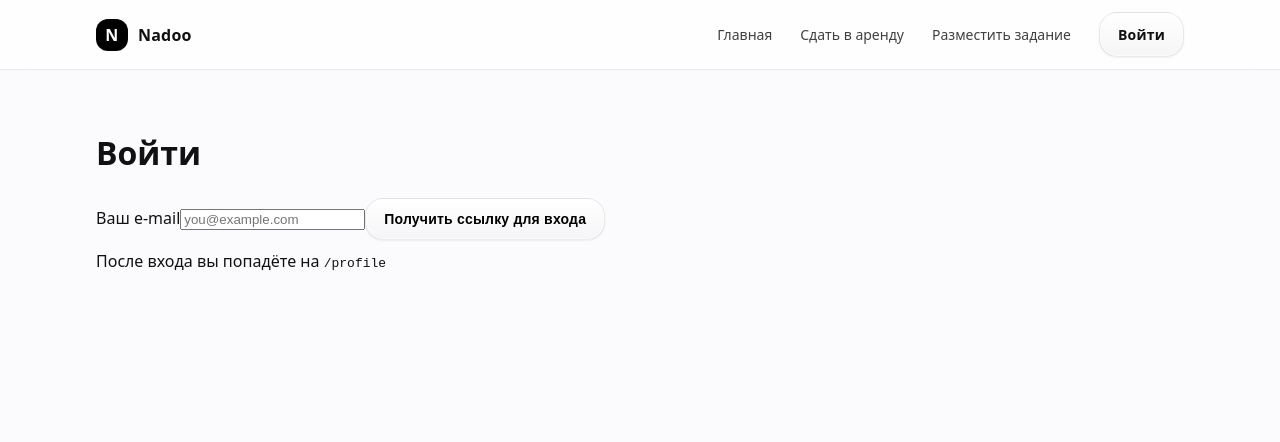
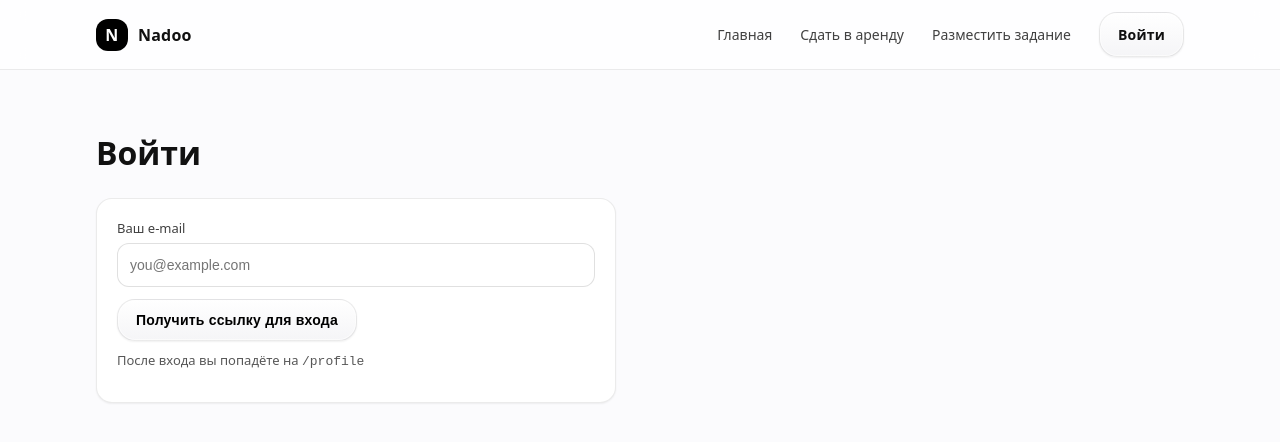
Before and after one commit to mihailgybkin-dot/Nadoo, a Next.js app: page /login in a window 1280 px wide. Shown: the top 442 px of the page. Built offline with nearby package versions, Linux system fonts and the light colour scheme; no server answers.

Commit message:
Update globals.css

```diff
--- a/app/globals.css
+++ b/app/globals.css
@@ -3,7 +3,7 @@
 html, body { margin: 0; padding: 0; }
 body {
   font-family: ui-sans-serif, system-ui, -apple-system, "SF Pro Text", Segoe UI, Roboto, Helvetica, Arial, "Apple Color Emoji","Segoe UI Emoji";
-  background: #fbfbfd; /* Apple-like */
+  background: #fbfbfd;
   color: #111;
 }
 a { color: inherit; text-decoration: none; }
@@ -17,7 +17,7 @@ a { color: inherit; text-decoration: none; }
 .container { max-width: 1120px; margin: 0 auto; padding: 12px 16px; }
 .header-row { display: flex; align-items: center; justify-content: space-between; }
 
-/* Glass header */
+/* Glass header (совместимо с ранее высланным Header.tsx) */
 .glass-header {
   position: sticky; top: 0; z-index: 40;
   border-bottom: 1px solid rgba(0,0,0,.08);
@@ -66,3 +66,24 @@ a { color: inherit; text-decoration: none; }
     box-shadow:0 8px 22px rgba(0,0,0,.6), inset 0 0 0 1px rgba(255,255,255,.06);
   }
 }
+
+/* Cards, inputs, helpers */
+.card{
+  background:#fff;border:1px solid rgba(0,0,0,.08);border-radius:16px;padding:20px;
+  box-shadow:0 1px 2px rgba(0,0,0,.06);
+}
+.label{ display:block; font-size:13px; opacity:.8; margin-bottom:6px; }
+.input{
+  width:100%; height:44px; padding:10px 12px; border-radius:12px;
+  border:1px solid rgba(0,0,0,.12); background:#fff; outline:none;
+  margin-bottom:12px; font-size:14px;
+}
+.input:focus{ border-color:rgba(0,0,0,.35); }
+.error{ color:#b00020; margin:6px 0 12px; font-size:13px; }
+.muted{ opacity:.7; font-size:13px; }
+
+@media (prefers-color-scheme: dark){
+  .card{ background:#0f0f13; border-color:rgba(255,255,255,.06); box-shadow:none; }
+  .input{ background:#0f0f13; color:#f5f5f7; border-color:rgba(255,255,255,.12); }
+  .input:focus{ border-color:rgba(255,255,255,.28); }
+}
```
